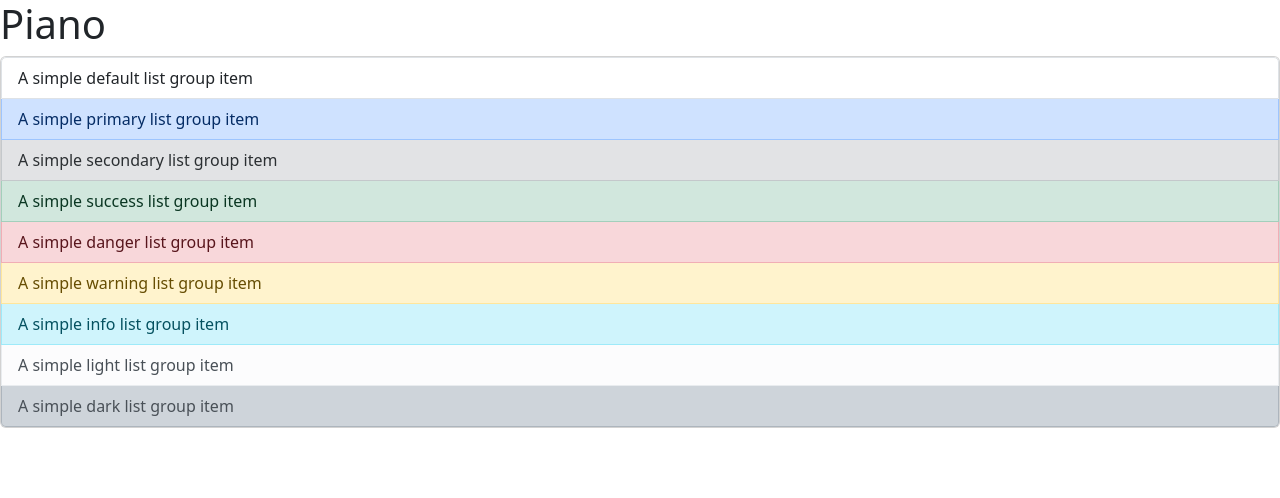
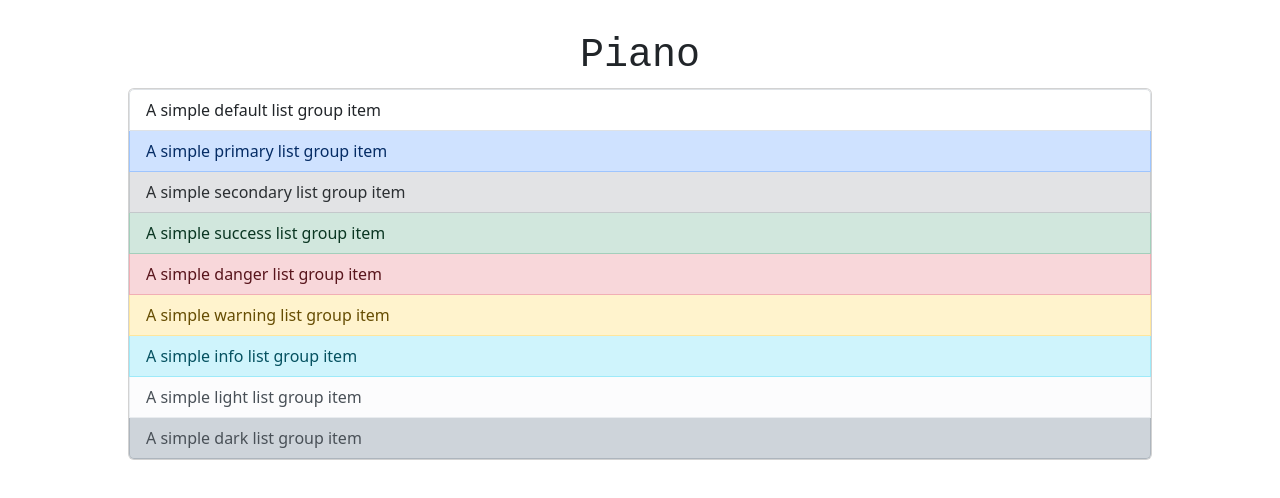
Before and after one commit to juliv5/piano, an Angular app: page / in a window 1280 px wide. Shown: the top 498 px of the page. Built offline with nearby package versions, Linux system fonts and the light colour scheme.

Commit message:
Update app.component.css

```diff
--- a/src/app/app.component.css
+++ b/src/app/app.component.css
@@ -0,0 +1,21 @@
+.piano {
+    display: inline-flexbox;
+    justify-content: space-between;
+    width: 80%;
+    margin: 0 auto;
+
+  }
+  a:hover{
+    transform: scale(1.1) ;
+  }
+  .title{
+    display: flex;
+    justify-content: center;
+    margin-top: 2rem;
+    font-family: 'Courier New', Courier, monospace;
+  }
+  .boton{
+    display: flex;
+    justify-content: center;
+    margin-top: 2rem;
+  }
```
